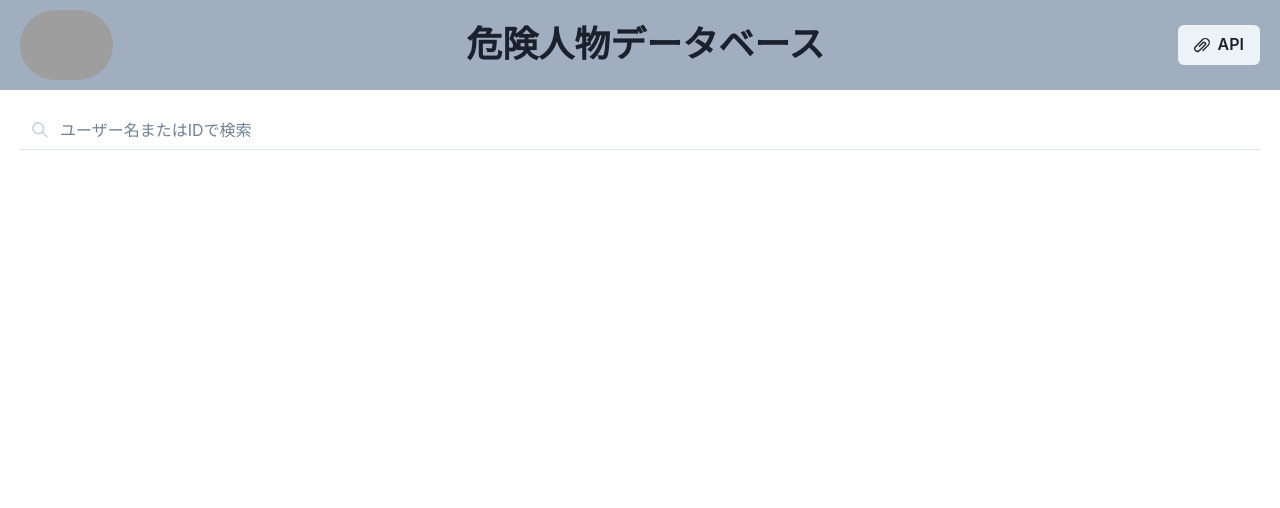
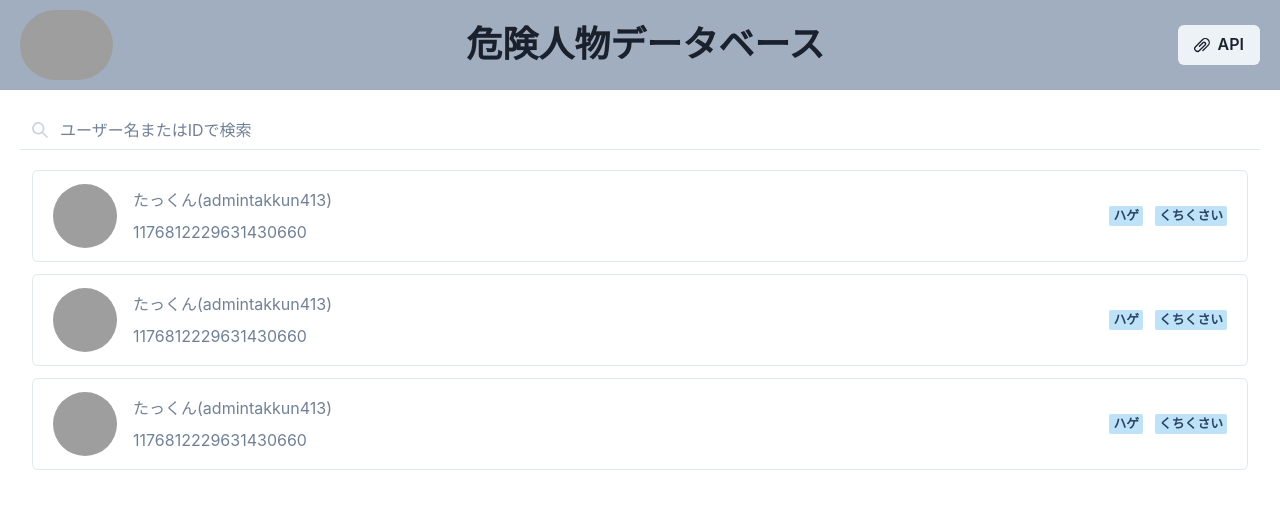
Before and after one commit to Harukotokoto/user_database, a Next.js app: page / in a window 1280 px wide. Shown: the top 508 px of the page. Built offline with nearby package versions, Linux system fonts and the light colour scheme; grey boxes are pictures that could not be loaded.

Commit message:
ユーザー一覧を実装

```diff
--- a/src/app/page.tsx
+++ b/src/app/page.tsx
@@ -1,11 +1,12 @@
 'use client'
-import Header from '@/app/lib/components/Header'
+import Header from '@/lib/components/Header'
 import { Box, InputGroup } from '@chakra-ui/react'
 import { Input, InputLeftElement } from '@chakra-ui/input'
 import { SearchIcon } from '@chakra-ui/icons'
 import { ChangeEvent, useEffect, useState } from 'react'
+import { UserCard } from '@/lib/components/UserCard'
 
-const Page = () => {
+export default function Home() {
   const [search, setSearch] = useState('')
 
   const handleChange = (e: ChangeEvent<HTMLInputElement>) => {
@@ -13,6 +14,36 @@ const Page = () => {
   }
 
   useEffect(() => {}, [search])
+
+  const users = [
+    {
+      avatarURL:
+        'https://cdn.discordapp.com/avatars/1176812229631430660/7974a7d98fba5170fb93a42a355bced7.png',
+      displayName: 'たっくん',
+      username: 'admintakkun413',
+      user_id: '1176812229631430660',
+      reason: 'ハゲ',
+      categories: ['ハゲ', 'くちくさい'],
+    },
+    {
+      avatarURL:
+        'https://cdn.discordapp.com/avatars/1176812229631430660/7974a7d98fba5170fb93a42a355bced7.png',
+      displayName: 'たっくん',
+      username: 'admintakkun413',
+      user_id: '1176812229631430660',
+      reason: 'ハゲ',
+      categories: ['ハゲ', 'くちくさい'],
+    },
+    {
+      avatarURL:
+        'https://cdn.discordapp.com/avatars/1176812229631430660/7974a7d98fba5170fb93a42a355bced7.png',
+      displayName: 'たっくん',
+      username: 'admintakkun413',
+      user_id: '1176812229631430660',
+      reason: 'ハゲ',
+      categories: ['ハゲ', 'くちくさい'],
+    },
+  ]
 
   return (
     <Box>
@@ -29,8 +60,11 @@ const Page = () => {
           />
         </InputGroup>
       </Box>
+      <Box margin={5}>
+        {users.map((user) => (
+          <UserCard user={user} />
+        ))}
+      </Box>
     </Box>
   )
 }
-
-export default Page
--- /dev/null
+++ b/src/lib/components/UserCard.tsx
@@ -0,0 +1,51 @@
+import React from 'react'
+import {
+  Avatar,
+  Badge,
+  Box,
+  Card,
+  HStack,
+  Spacer,
+  Text,
+  VStack,
+} from '@chakra-ui/react'
+
+export const UserCard: React.FC<{
+  user: {
+    avatarURL: string
+    displayName: string
+    username: string
+    user_id: string
+    reason: string
+    categories: string[]
+  }
+}> = ({ user }) => {
+  return (
+    <Card
+      direction={{ base: 'column', sm: 'row' }}
+      overflow="hidden"
+      variant="outline"
+      m={3}
+    >
+      <HStack p={3} height={90}>
+        <Avatar size="lg" name={user.displayName} src={user.avatarURL} m={2} />
+        <VStack alignItems={'flex-start'}>
+          <Text color={'gray.500'}>
+            {user.displayName}({user.username})
+          </Text>
+          <Text color={'gray.500'}>{user.user_id}</Text>
+        </VStack>
+      </HStack>
+      <Spacer />
+      <HStack mx={5}>
+        {user.categories.map((category) => {
+          return (
+            <Badge ml="1" fontSize="0.8em" colorScheme="blue">
+              {category}
+            </Badge>
+          )
+        })}
+      </HStack>
+    </Card>
+  )
+}
```
Also changed, not shown: src/app/lib/components/Card.tsx (deleted, +0 -26 lines), src/assets/images/logo.png (renamed from src/app/assets/images/logo.png), src/lib/components/Header.tsx (renamed from src/app/lib/components/Header.tsx).
